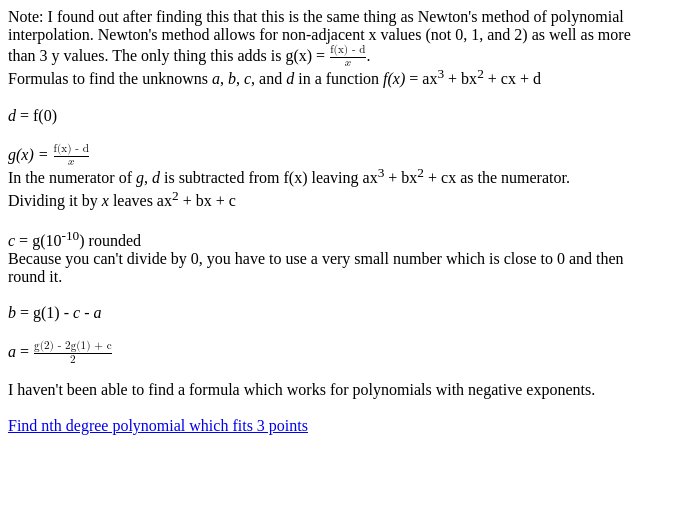
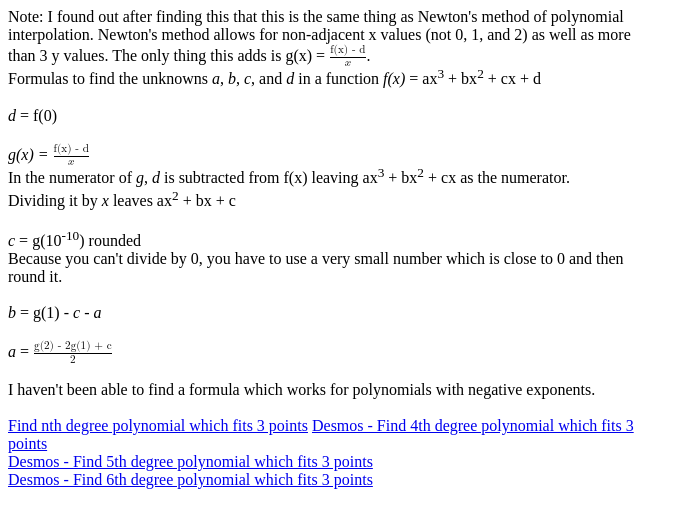
Before and after one commit to gjbertele/projects, a plain HTML site: page stuff/math/reverseGraph.html in a window 1280 px wide. Shown: the whole page, without its empty margins (0-689 px from the left). Drawn offline with Linux system fonts and the light colour scheme.

Commit message:
Update reverseGraph.html

```diff
--- a/stuff/math/reverseGraph.html
+++ b/stuff/math/reverseGraph.html
@@ -52,6 +52,9 @@
         I haven't been able to find a formula which works for polynomials with negative exponents.<br>
         <br>
         <a href="https://g1.cx/stuff/fitPoints">Find nth degree polynomial which fits 3 points</a>
+        <a href="https://www.desmos.com/calculator/a4xkm5u6a6">Desmos - Find 4th degree polynomial which fits 3 points</a><br>
+        <a href="https://www.desmos.com/calculator/4xjbkynckw">Desmos - Find 5th degree polynomial which fits 3 points</a><br>
+        <a href="https://www.desmos.com/calculator/nonx2y513a">Desmos - Find 6th degree polynomial which fits 3 points</a><br>
     </span>
 </body>
 
```
